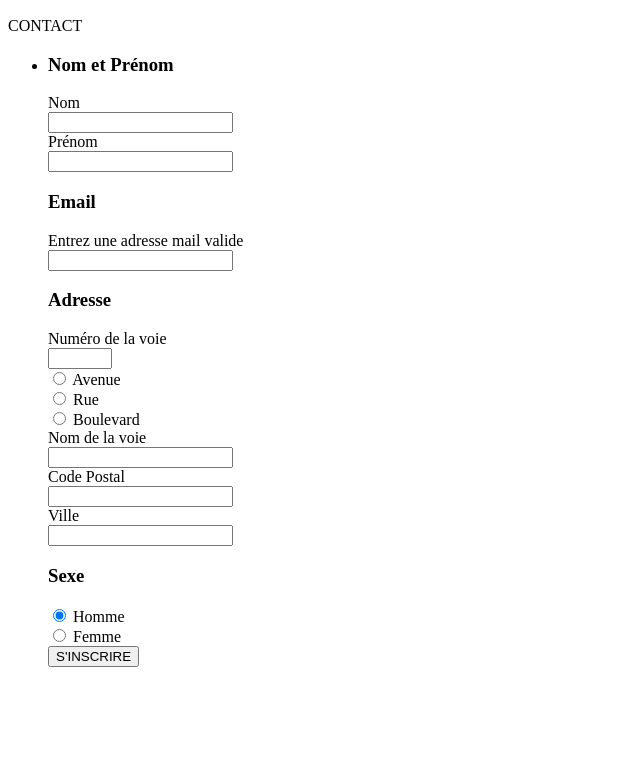
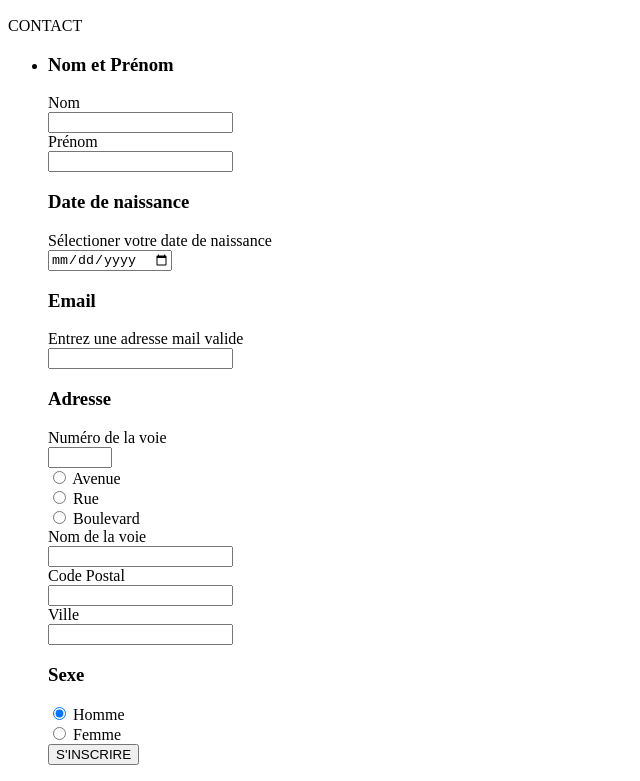
Before and after one commit to ghanigh/Consolidation-HTML-CSS-et-JavaScript, a plain HTML site: page inscription.html in a window 1280 px wide. Shown: the part 110-891 px from the top of the page, without its empty margins (0-640 px from the left). Before the commit the page ends 800 px from the top, so only its background shows below. Drawn offline with Linux system fonts and the light colour scheme.

Commit message:
birthday

```diff
--- a/inscription.html
+++ b/inscription.html
@@ -24,6 +24,11 @@
             <div>
                 <label for="prenom">Prénom</label><br>
                 <input type="text" id="prenom" name="user_name"><br>
+            </div>
+            <div>
+                <h3>Date de naissance</h3>
+                <label for="start">Sélectioner votre date de naissance</label><br>
+                <input type="date" id="start" name="trip-start" value="00-00-00" min="00-00-00" max="00-00-00" />
             </div>
             <h3>Email</h3>
             <div>
```
